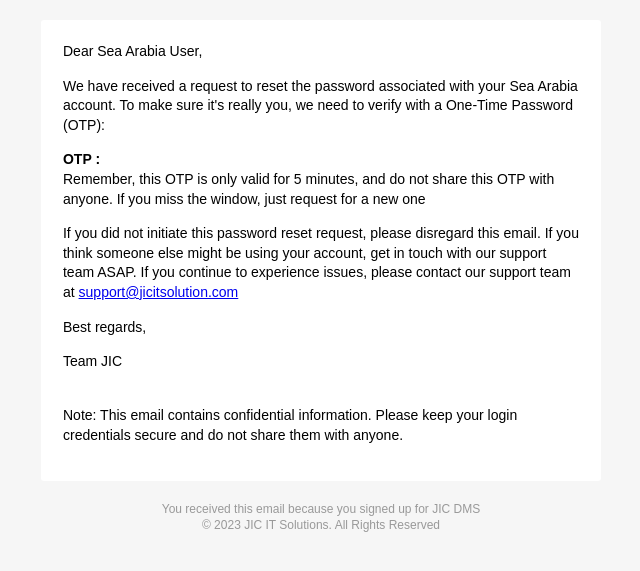
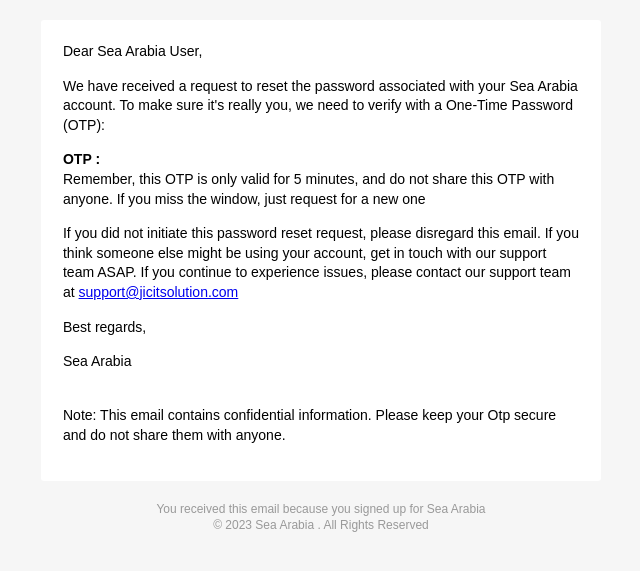
Before and after one commit to JIc-it/SEA_ARABIA_BACKEND, a Django app: template local_apps/message_utility/templates/message_utility/password_otp.html in a window 1280 px wide. Shown: the top 571 px of the page, without its empty margins (319-959 px from the left). Run offline with Django 4.2, Linux system fonts and the light colour scheme; the template is opened without the code that fills it, so the values that code supplies are empty; data comes from the database, SQL or seed files in the repository; some libraries are stand-ins or nearby versions.

Commit message:
feat:updated in account app and templatechanges and corrected page

```diff
--- a/local_apps/message_utility/templates/message_utility/password_otp.html
+++ b/local_apps/message_utility/templates/message_utility/password_otp.html
@@ -146,9 +146,9 @@
                                         <p style="font-family: sans-serif; font-size: 14px; font-weight: normal; margin: 0; margin-bottom: 15px;">
                                             Best regards,</p>
                                         <p style="font-family: sans-serif; font-size: 14px; font-weight: normal; margin: 0; margin-bottom: 15px;">
-                                            Team JIC</p>
+                                             Sea Arabia</p>
                                         <br>
-                                        <p style="font-family: sans-serif; font-size: 14px; font-weight: normal; margin: 0; margin-bottom: 13px;">Note: This email contains confidential information. Please keep your login credentials secure and do not share them with anyone.</p>
+                                        <p style="font-family: sans-serif; font-size: 14px; font-weight: normal; margin: 0; margin-bottom: 13px;">Note: This email contains confidential information. Please keep your Otp secure and do not share them with anyone.</p>
 
 
                                     </td>
@@ -165,7 +165,7 @@
                             <td class="content-block"
                                 style="font-family: sans-serif; vertical-align: top; padding-bottom: 10px; padding-top: 10px; color: #999999; font-size: 12px; text-align: center;"
                                 valign="top" align="center">
-                                <span class="apple-link" style="color: #999999; font-size: 12px; text-align: center;">You received this email because you signed up for JIC DMS <br> © 2023 JIC IT Solutions. All Rights Reserved</span>
+                                <span class="apple-link" style="color: #999999; font-size: 12px; text-align: center;">You received this email because you signed up for Sea Arabia <br> © 2023 Sea Arabia . All Rights Reserved</span>
                             </td>
                         </tr>
                     </table>
```
